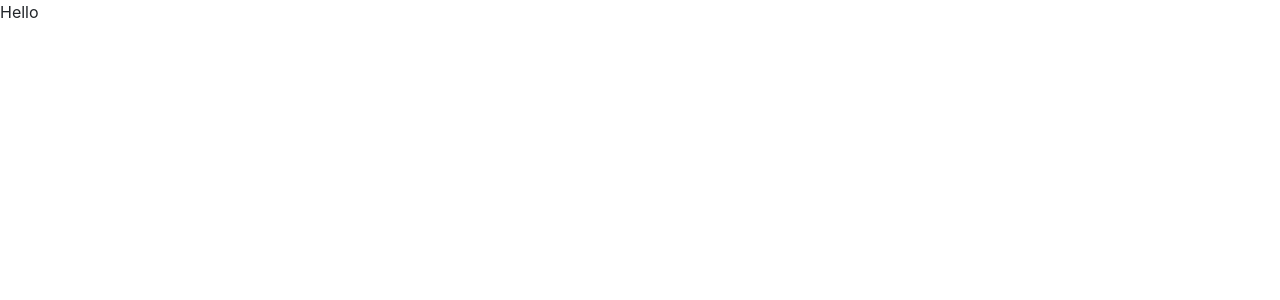
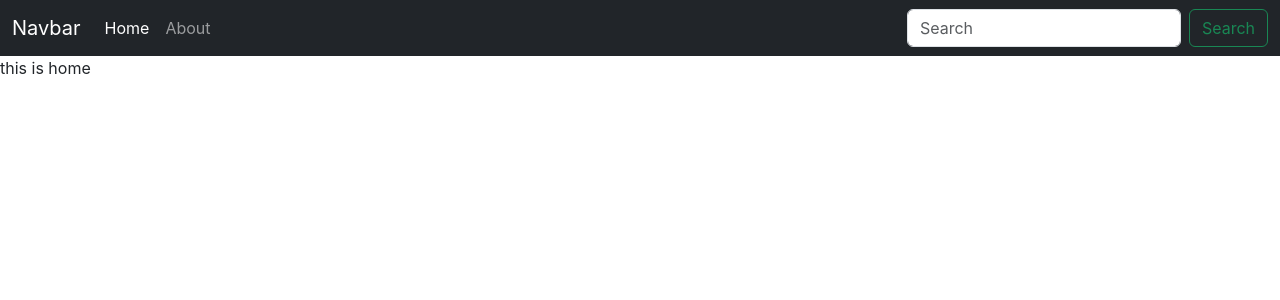
Before and after one commit to ManojBinwal/inotebook, a React (Create React App) app: page / in a window 1280 px wide. Shown: the top 300 px of the page. Built offline with nearby package versions, Linux system fonts and the light colour scheme; the HTML template or start-up script is replaced by a standard one.

Commit message:
create basic app / added router

```diff
--- a/package.json
+++ b/package.json
@@ -8,6 +8,7 @@
     "@testing-library/user-event": "^13.5.0",
     "react": "^18.2.0",
     "react-dom": "^18.2.0",
+    "react-router-dom": "^6.15.0",
     "react-scripts": "5.0.1",
     "web-vitals": "^2.1.4"
   },
@@ -16,7 +17,7 @@
     "build": "react-scripts build",
     "test": "react-scripts test",
     "eject": "react-scripts eject",
-    "both" : "concurrently \"npm run start\" \"nodemon backend/index.js\""
+    "both": "concurrently \"npm run start\" \"nodemon backend/index.js\""
   },
   "eslintConfig": {
     "extends": [
--- a/src/App.js
+++ b/src/App.js
@@ -1,8 +1,24 @@
-
+import { BrowserRouter, Route, Routes } from "react-router-dom";
+import React, { Component } from 'react'
+import Navbar from './components/Navbar';
+import Home from './components/Home'
+import About from './components/About'
 
 function App() {
   return (
-    <div>Hello</div>
+    <>
+      <BrowserRouter>
+        <Navbar />
+        <Routes>
+          {/* provide unique key inside component to remount on changing categories */}
+          <Route exact path="/" element=<Home key="home"/> />
+          <Route exact path="/about" element=<About key="about"/> />
+        </Routes>
+
+
+      </BrowserRouter>
+
+    </>
   );
 }
 
--- /dev/null
+++ b/src/components/About.js
@@ -0,0 +1,11 @@
+import React from 'react'
+
+const About = () => {
+  return (
+    <div>
+      this is about
+    </div>
+  )
+}
+
+export default About
--- /dev/null
+++ b/src/components/Home.js
@@ -0,0 +1,11 @@
+import React from 'react'
+
+const Home = () => {
+  return (
+    <div>
+      this is home
+    </div>
+  )
+}
+
+export default Home
--- /dev/null
+++ b/src/components/Navbar.js
@@ -0,0 +1,34 @@
+import React from 'react'
+import { Link } from 'react-router-dom'
+
+const Navbar = () => {
+  return (
+    <div>
+      <nav className="navbar navbar-expand-lg navbar-dark bg-dark">
+        <div className="container-fluid">
+          <Link className="navbar-brand" to="#">Navbar</Link>
+          <button className="navbar-toggler" type="button" data-bs-toggle="collapse" data-bs-target="#navbarSupportedContent" aria-controls="navbarSupportedContent" aria-expanded="false" aria-label="Toggle navigation">
+            <span className="navbar-toggler-icon"></span>
+          </button>
+          <div className="collapse navbar-collapse" id="navbarSupportedContent">
+            <ul className="navbar-nav me-auto mb-2 mb-lg-0">
+              <li className="nav-item">
+                <Link className="nav-link active" aria-current="page" to="/">Home</Link>
+              </li>
+
+              <li className="nav-item">
+                <Link className="nav-link " aria-disabled="page" to='/about'>About</Link>
+              </li>
+            </ul>
+            <form className="d-flex" role="search">
+              <input className="form-control me-2" type="search" placeholder="Search" aria-label="Search" />
+              <button className="btn btn-outline-success" type="submit" >Search</button>
+            </form>
+          </div>
+        </div>
+      </nav>
+    </div>
+  )
+}
+
+export default Navbar
```
Also changed, not shown: 1 other file (tests, documents, lock files or other folders).
